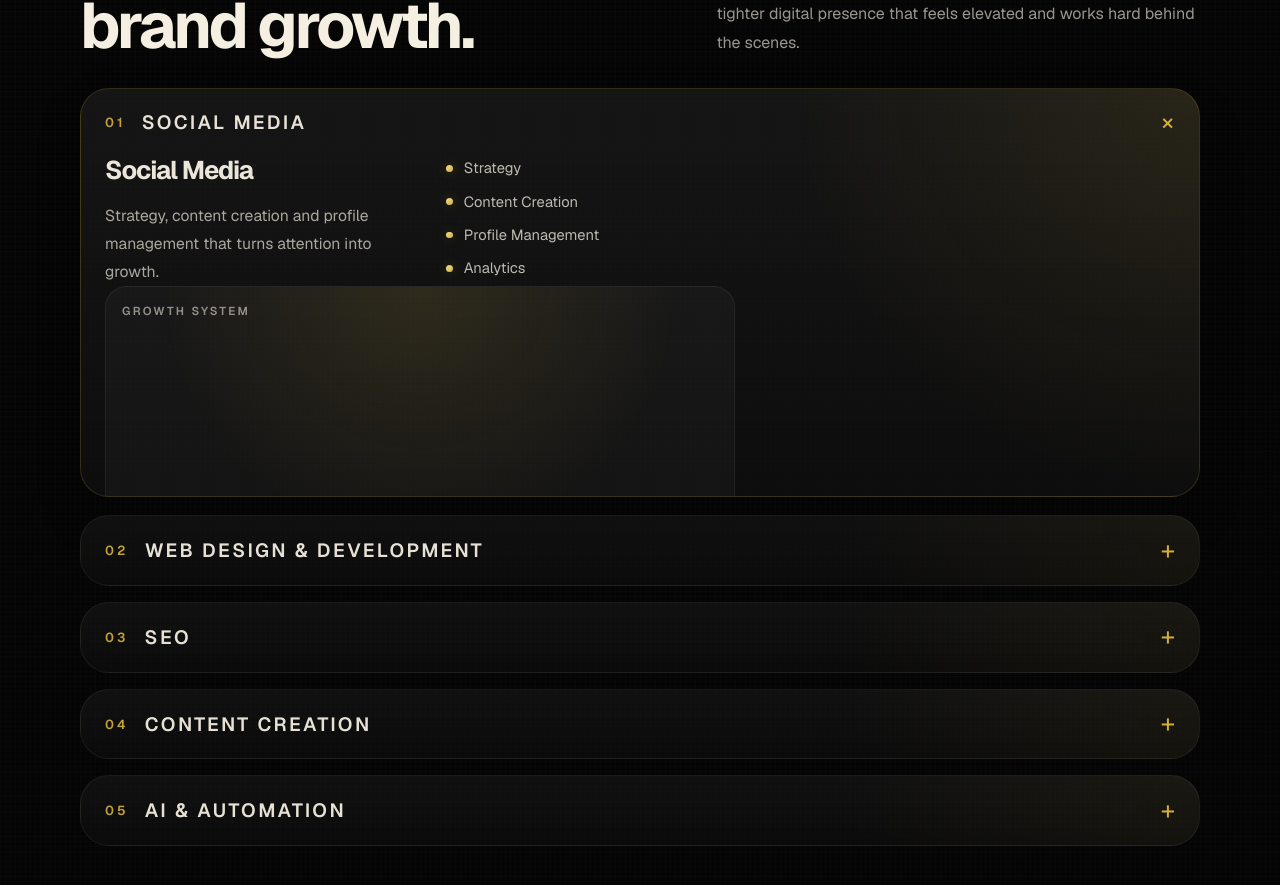
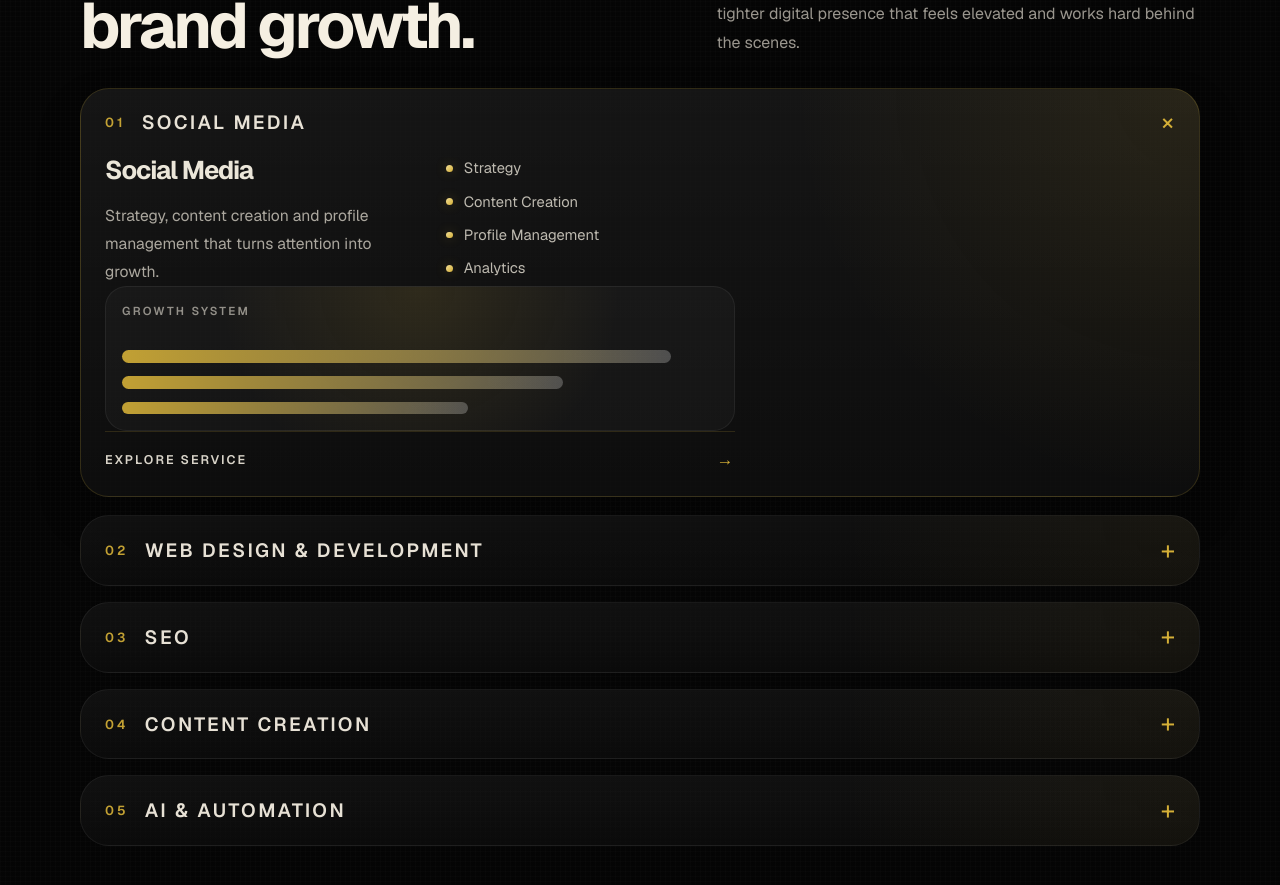
Before and after one commit to nemanja2424/asi, a Next.js app: page /tests/home3.jsx in a window 1280 px wide. Shown: the part 1859-2744 px from the top of the page. Built offline with nearby package versions, Linux system fonts and the light colour scheme.

Commit message:
optimizacija animacija

```diff
--- a/src/app/globals.css
+++ b/src/app/globals.css
@@ -62,14 +62,11 @@ select {
   border: 1px solid transparent;
   border-radius: 999px;
   background: rgba(12, 12, 12, 0.38);
-  backdrop-filter: blur(0px);
-  box-shadow: none;
+  backdrop-filter: blur(12px);
+  box-shadow: 0 18px 40px rgba(0, 0, 0, 0.24);
   transition:
-    background 220ms ease,
-    border-color 220ms ease,
-    backdrop-filter 220ms ease,
-    box-shadow 220ms ease,
-    transform 220ms ease;
+    background-color 320ms ease,
+    border-color 320ms ease;
 }
 
 .mobile-menu-toggle,
@@ -80,8 +77,6 @@ select {
 .nav-shell-scrolled {
   background: rgba(10, 10, 10, 0.72);
   border-color: rgba(212, 175, 55, 0.22);
-  backdrop-filter: blur(18px);
-  box-shadow: 0 18px 40px rgba(0, 0, 0, 0.28);
 }
 
 .brand-mark {
@@ -281,14 +276,13 @@ select {
     border-color: rgba(255, 255, 255, 0.06);
     border-radius: 1.35rem;
     background: rgba(9, 9, 9, 0.74);
-    backdrop-filter: blur(20px);
+    backdrop-filter: none;
     box-shadow: 0 18px 46px rgba(0, 0, 0, 0.24);
   }
 
   .nav-shell-menu-open {
     border-color: rgba(212, 175, 55, 0.2);
     background: rgba(8, 8, 8, 0.9);
-    box-shadow: 0 24px 60px rgba(0, 0, 0, 0.38);
   }
 
   .nav-links,
@@ -320,7 +314,6 @@ select {
     transition:
       transform 280ms cubic-bezier(0.22, 1, 0.36, 1),
       opacity 180ms ease,
-      width 220ms ease,
       color 180ms ease;
   }
 
@@ -346,9 +339,8 @@ select {
   }
 
   .mobile-menu-toggle-open span:nth-child(2) {
-    width: 0;
     opacity: 0;
-    transform: translateX(0);
+    transform: translateX(0) scaleX(0);
   }
 
   .mobile-menu-toggle-open span:nth-child(3) {
@@ -358,28 +350,26 @@ select {
   .mobile-nav-panel {
     grid-column: 1 / -1;
     display: grid;
-    max-height: 0;
+    grid-template-rows: 0fr;
     overflow: hidden;
     opacity: 0;
     visibility: hidden;
-    transform: translateY(-0.55rem);
     transition:
-      max-height 420ms cubic-bezier(0.22, 1, 0.36, 1),
-      opacity 220ms ease,
-      transform 320ms cubic-bezier(0.22, 1, 0.36, 1),
-      visibility 0s linear 420ms;
+      grid-template-rows 360ms cubic-bezier(0.4, 0, 0.2, 1),
+      opacity 240ms ease,
+      visibility 0s linear 360ms;
   }
 
   .mobile-nav-panel-open {
-    max-height: 28rem;
+    grid-template-rows: 1fr;
     opacity: 1;
     visibility: visible;
-    transform: translateY(0);
-    transition:
-      max-height 420ms cubic-bezier(0.22, 1, 0.36, 1),
-      opacity 220ms ease 70ms,
-      transform 320ms cubic-bezier(0.22, 1, 0.36, 1),
-      visibility 0s linear 0s;
+    transition-delay: 0s;
+  }
+
+  .mobile-nav-panel-inner {
+    min-height: 0;
+    overflow: hidden;
   }
 
   .mobile-nav-links {
@@ -401,7 +391,7 @@ select {
     color: rgba(245, 239, 226, 0.9);
     font-size: 1rem;
     letter-spacing: -0.015em;
-    transition: color 180ms ease, padding-left 180ms ease;
+    transition: color 180ms ease, transform 180ms ease;
   }
 
   .mobile-nav-link > span:first-child {
@@ -418,7 +408,7 @@ select {
 
   .mobile-nav-link:hover,
   .mobile-nav-link:focus-visible {
-    padding-left: 0.5rem;
+    transform: translateX(0.25rem);
     color: var(--gold);
     outline: none;
   }
@@ -532,7 +522,12 @@ select {
   .nav-shell,
   .nav-link,
   .nav-cta,
+  .mobile-menu-toggle span,
+  .mobile-nav-panel,
+  .mobile-nav-link,
+  .mobile-nav-cta span,
   .interactive-mockup {
     transition-duration: 0.01ms;
+    transition-delay: 0s;
   }
 }
--- a/src/app/page.module.css
+++ b/src/app/page.module.css
@@ -355,6 +355,9 @@
 }
 
 .servicesStack {
+  --service-motion-duration: 380ms;
+  --service-motion-easing: cubic-bezier(0.4, 0, 0.2, 1);
+  --service-panel-padding: 1.5rem;
   display: flex;
   flex-direction: column;
   gap: 1rem;
@@ -369,22 +372,11 @@
     radial-gradient(circle at top right, rgba(212, 175, 55, 0.05), transparent 32%),
     linear-gradient(180deg, rgba(255, 255, 255, 0.04), rgba(255, 255, 255, 0.015)),
     rgba(10, 10, 10, 0.56);
-  backdrop-filter: blur(16px);
-  transition:
-    border-color 220ms ease,
-    box-shadow 220ms ease,
-    background 220ms ease,
-    transform 220ms ease;
+  transition: border-color var(--service-motion-duration) ease;
 }
 
 .serviceRowActive {
   border-color: rgba(212, 175, 55, 0.18);
-  box-shadow: 0 22px 46px rgba(0, 0, 0, 0.2);
-  background:
-    radial-gradient(circle at top right, rgba(212, 175, 55, 0.1), transparent 34%),
-    linear-gradient(180deg, rgba(255, 255, 255, 0.05), rgba(255, 255, 255, 0.02)),
-    rgba(11, 11, 11, 0.66);
-  transform: translateY(-2px);
 }
 
 .serviceTrigger {
@@ -420,7 +412,8 @@
   color: var(--gold);
   font-size: 1.6rem;
   line-height: 1;
-  transition: transform 220ms ease, opacity 220ms ease;
+  flex-shrink: 0;
+  transition: transform var(--service-motion-duration) var(--service-motion-easing);
 }
 
 .serviceRowActive .servicePlus {
@@ -430,27 +423,34 @@
 .servicePanel {
   display: grid;
   grid-template-rows: 0fr;
-  padding: 0 1.5rem;
   overflow: hidden;
-  opacity: 0;
-  transition:
-    grid-template-rows 240ms ease,
-    opacity 180ms ease,
-    padding 180ms ease;
+  transition: grid-template-rows var(--service-motion-duration) var(--service-motion-easing);
 }
 
 .serviceRowActive .servicePanel {
   grid-template-rows: 1fr;
-  padding: 0 1.5rem 1.5rem;
-  opacity: 1;
+}
+
+.servicePanelClip {
+  min-height: 0;
+  overflow: hidden;
 }
 
 .servicePanelInner {
   display: grid;
   grid-template-columns: minmax(0, 1.2fr) minmax(220px, 0.8fr);
   gap: 1.2rem;
-  min-height: 0;
-  overflow: hidden;
+  padding: 0 var(--service-panel-padding) var(--service-panel-padding);
+  opacity: 0;
+  transform: translateY(-6px);
+  transition:
+    opacity var(--service-motion-duration) ease,
+    transform var(--service-motion-duration) var(--service-motion-easing);
+}
+
+.serviceRowActive .servicePanelInner {
+  opacity: 1;
+  transform: translateY(0);
 }
 
 .serviceNumber {
@@ -2219,9 +2219,8 @@
     letter-spacing: 0.07em;
   }
 
-  .serviceRowActive .servicePanel {
-    grid-template-rows: 1fr;
-    padding: 0 1.05rem 1.05rem;
+  .servicesStack {
+    --service-panel-padding: 1.05rem;
   }
 
   .servicePanelInner {
@@ -2314,6 +2313,8 @@
 
   .serviceRow,
   .servicePanel,
+  .servicePanelInner,
+  .servicePlus,
   .heroCtaArrow,
   .brandsAccent,
   .clientCard {
--- a/src/components/Navbar.jsx
+++ b/src/components/Navbar.jsx
@@ -18,12 +18,31 @@ export default function Navbar() {
   const headerRef = useRef(null);
 
   useEffect(() => {
-    const onScroll = () => setIsScrolled(window.scrollY > 16);
+    let scrolled = window.scrollY > 16;
+    let frame = window.requestAnimationFrame(() => {
+      frame = null;
+      setIsScrolled(scrolled);
+    });
 
-    onScroll();
+    const onScroll = () => {
+      if (frame !== null) return;
+      frame = window.requestAnimationFrame(() => {
+        frame = null;
+        // Separate thresholds prevent flickering around the scroll boundary.
+        const next = scrolled ? window.scrollY > 8 : window.scrollY > 24;
+        if (next !== scrolled) {
+          scrolled = next;
+          setIsScrolled(next);
+        }
+      });
+    };
+
     window.addEventListener("scroll", onScroll, { passive: true });
 
-    return () => window.removeEventListener("scroll", onScroll);
+    return () => {
+      window.removeEventListener("scroll", onScroll);
+      if (frame !== null) window.cancelAnimationFrame(frame);
+    };
   }, []);
 
   useEffect(() => {
@@ -100,7 +119,9 @@ export default function Navbar() {
           id="mobile-navigation"
           className={`mobile-nav-panel ${isMenuOpen ? "mobile-nav-panel-open" : ""}`}
           aria-hidden={!isMenuOpen}
+          inert={!isMenuOpen}
         >
+          <div className="mobile-nav-panel-inner">
             <div className="mobile-nav-links">
               {navItems.map((item, index) => (
                 <Link
@@ -126,6 +147,7 @@ export default function Navbar() {
               <span aria-hidden="true">{"\u2192"}</span>
             </ContactButton>
           </div>
+        </div>
       </nav>
     </header>
   );
--- a/src/components/ServicesShowcase.jsx
+++ b/src/components/ServicesShowcase.jsx
@@ -35,7 +35,8 @@ export default function ServicesShowcase({ services, styles }) {
               </span>
             </button>
 
-            <div className={styles.servicePanel} aria-hidden={!isActive}>
+            <div className={styles.servicePanel} aria-hidden={!isActive} inert={!isActive}>
+              <div className={styles.servicePanelClip}>
                 <div className={styles.servicePanelInner}>
                   <div className={styles.servicePanelBody}>
                     <div>
@@ -81,6 +82,7 @@ export default function ServicesShowcase({ services, styles }) {
                   </a>
                 </div>
               </div>
+            </div>
           </article>
         );
       })}
```
Lines whose indentation alone changed are shown as unchanged.
